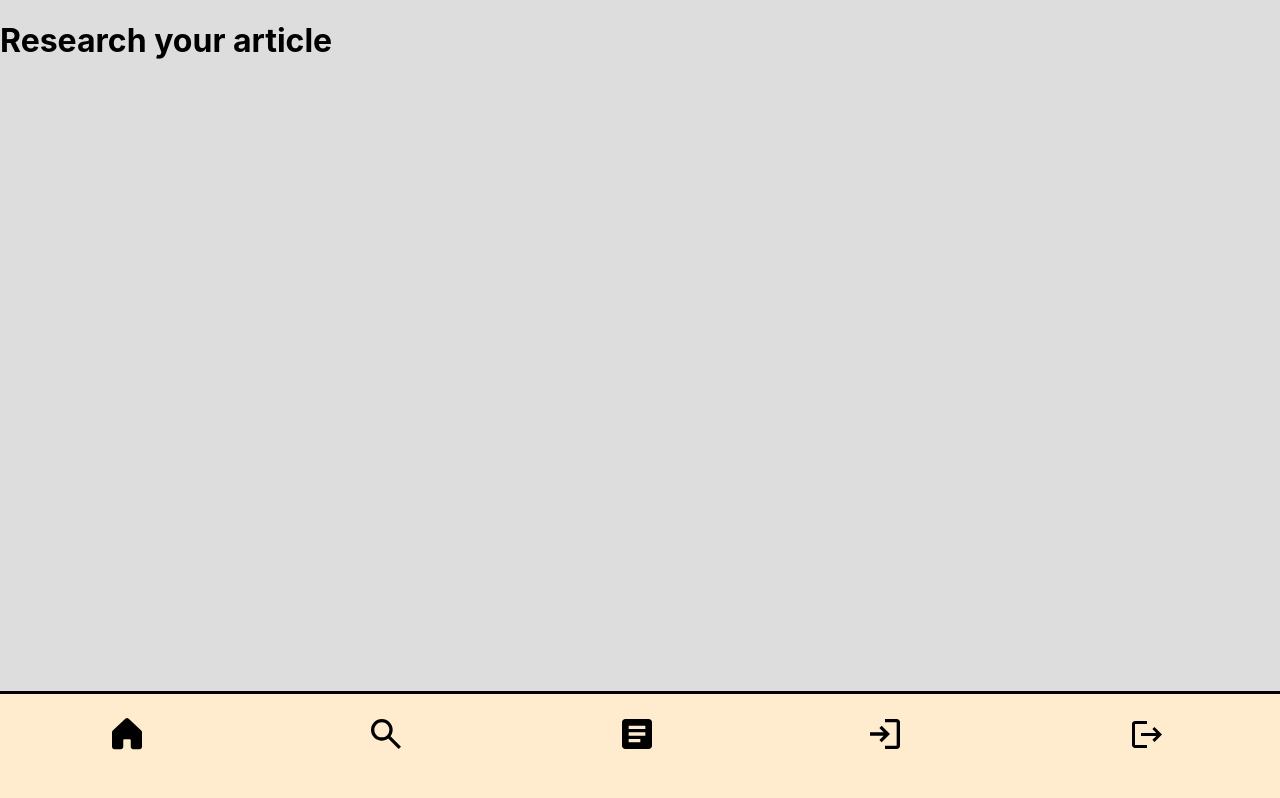
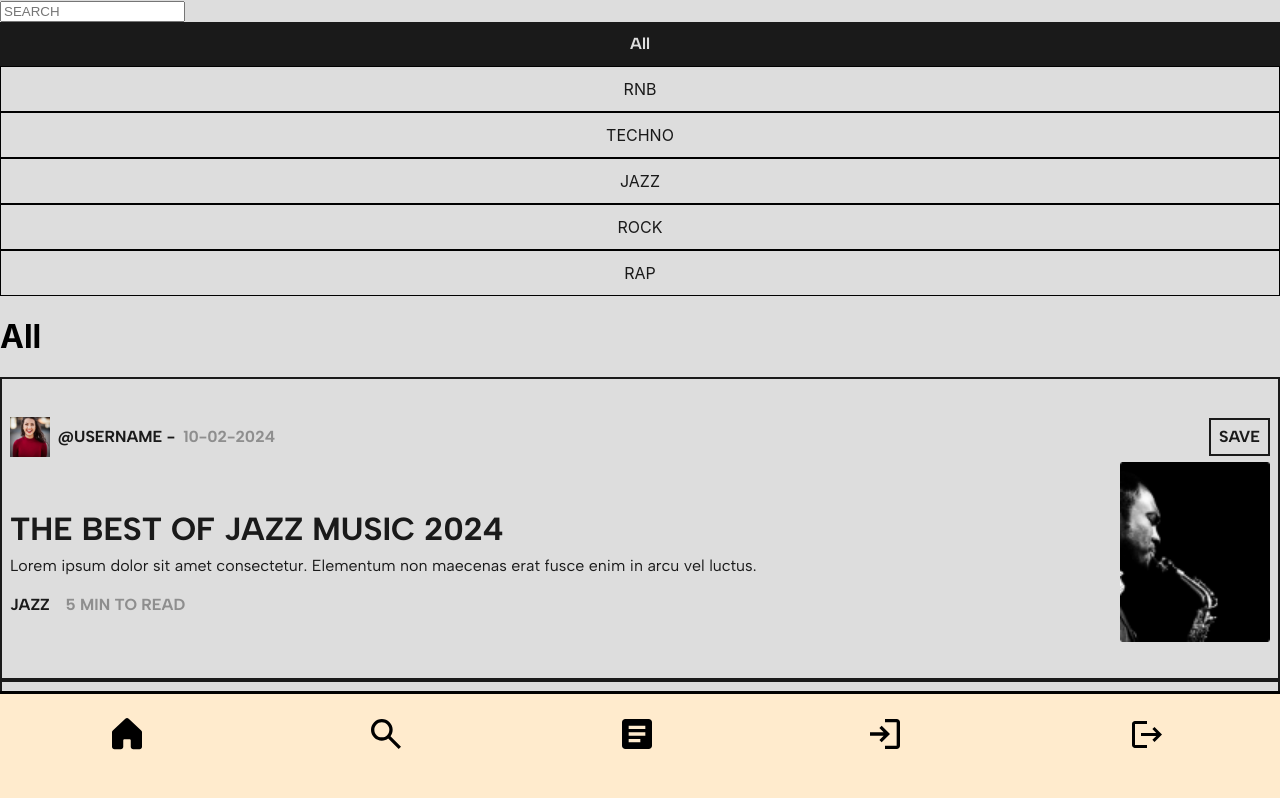
Before and after one commit to valentin-verin/Ecoal, a React (Create React App) app in the folder client/: page /research/1 in a window 1280 px wide. Shown: the top 798 px of the page. Built offline with nearby package versions, Linux system fonts and the light colour scheme.

Commit message:
Modif Research

```diff
--- a/client/src/Research/research.js
+++ b/client/src/Research/research.js
@@ -1,13 +1,28 @@
 import styles from './research.module.css'
+import Tagbar from '../Tagbar/Tagbar';
+import Article from '../Article/article';
+
+function Research(props) {
+
+    return (
+        <>
+            <div className={styles.inputContainer}>
+                <input className={styles.searchInput} type="text" placeholder='SEARCH' />
+            </div>
+            <div className={styles.Alltags}>
+                <div className={styles.tagcontainer}>
+                    <Tagbar page={"research"} />
+                </div>
+            </div>
+
+            <div className={styles.padding}>
+                <h1 className={styles.title}>All</h1>
+            </div>
 
 
-    function Research(props) {
-
-        return (
-        <>
-            <h1>Research your article</h1>
+            <Article />
         </>
-        )
-    }
+    )
+}
 
 export default Research;
```
